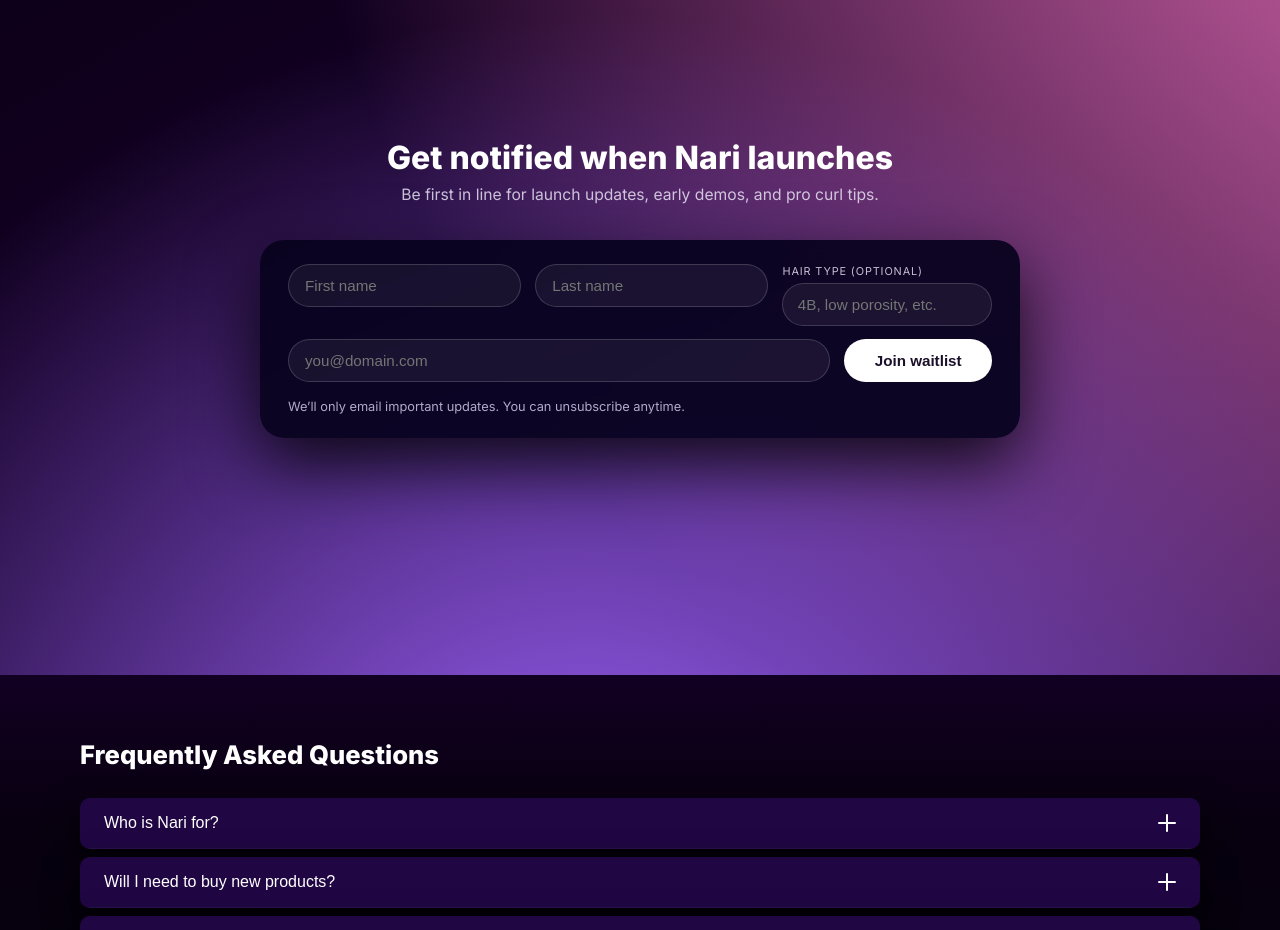
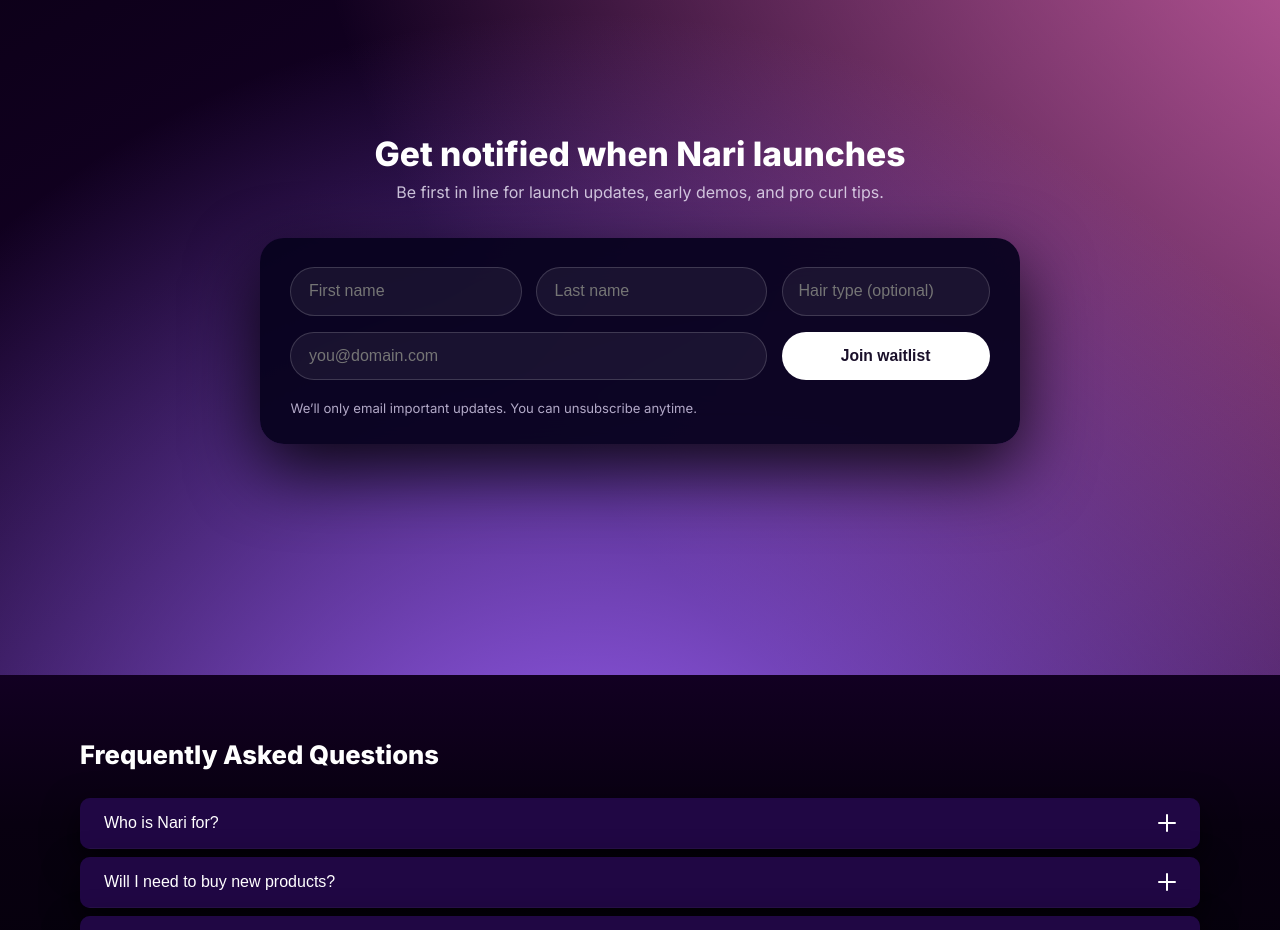
Before and after one commit to urlomar/nari, a React (Vite) app: page / in a window 1280 px wide. Shown: the part 1260-2190 px from the top of the page. Built offline with nearby package versions, Linux system fonts and the light colour scheme.

Commit message:
bigger cta form

```diff
--- a/src/components/CTA.tsx
+++ b/src/components/CTA.tsx
@@ -133,14 +133,14 @@
             </div>
 
             <div className={s.fieldGroupSmall}>
-              <label className={s.label} htmlFor="hairType">
+              <label className="sr-only" htmlFor="hairType">
                 Hair type (optional)
               </label>
               <input
                 id="hairType"
                 name="hairType"
                 type="text"
-                placeholder="4B, low porosity, etc."
+                placeholder="Hair type (optional)"
                 value={hairType}
                 onChange={(e) => setHairType(e.target.value)}
                 disabled={loading}
--- a/src/styles/CTA.module.css
+++ b/src/styles/CTA.module.css
@@ -40,13 +40,13 @@
 }
 
 .wrap h2 {
-  font-size: 2rem;
+  font-size: 2.1rem;
   margin-bottom: 0.5rem;
 }
 
 .copy {
   margin: 0;
-  font-size: 0.98rem;
+  font-size: 1rem;
   color: rgba(245, 240, 255, 0.8);
 }
 
@@ -58,11 +58,11 @@
 
   background: rgba(8, 3, 30, 0.94);
   border-radius: 24px;
-  padding: 1.5rem 1.75rem;
+  padding: 1.8rem 1.9rem;
 
   display: flex;
   flex-direction: column;
-  gap: 0.85rem;
+  gap: 1rem;
 
   backdrop-filter: blur(22px);
   box-shadow: 0 26px 70px rgba(0, 0, 0, 0.85);
@@ -72,17 +72,12 @@
 .row {
   display: grid;
   gap: 0.9rem;
-}
-
-/* Row 1: first | last | hair type */
-.row:first-of-type {
   grid-template-columns: minmax(0, 1fr) minmax(0, 1fr) minmax(0, 0.9fr);
 }
 
-/* Row 2: email | button */
-.row:last-of-type {
-  grid-template-columns: minmax(0, 2.2fr) auto;
-  align-items: stretch;
+/* Row 2 specific layout: email spans first two columns */
+.fieldGroupWide {
+  grid-column: 1 / span 2;
 }
 
 /* field groups */
@@ -101,8 +96,8 @@
   border: 1px solid rgba(255, 255, 255, 0.16);
   background: rgba(255, 255, 255, 0.06);
   color: #ffffff;
-  padding: 0.75rem 1rem;
-  font-size: 0.95rem;
+  padding: 0.9rem 1.1rem;
+  font-size: 1rem;
   outline: none;
   transition:
     border-color 140ms ease-out,
@@ -110,18 +105,8 @@
     box-shadow 140ms ease-out;
 }
 
-/* Hair type label inline above the smaller pill */
-.label {
-  font-size: 0.68rem;
-  text-transform: uppercase;
-  letter-spacing: 0.08em;
-  margin-bottom: 0.3rem;
-  color: rgba(244, 236, 255, 0.8);
-  text-align: left;
-}
-
 .fieldGroupSmall input {
-  padding-inline: 0.9rem;
+  padding-inline: 1rem;
 }
 
 /* focus states */
@@ -133,8 +118,10 @@
   box-shadow: 0 0 0 1px rgba(251, 182, 255, 0.7);
 }
 
-/* button aligned to the right of email, same height as inputs */
+/* button aligned to the third column, same visual height as inputs */
 .button {
+  grid-column: 3;
+
   align-self: stretch;
   border-radius: 999px;
   border: none;
@@ -143,7 +130,7 @@
   background: #ffffff;
   color: #1a102a;
   font-weight: 600;
-  font-size: 0.95rem;
+  font-size: 0.98rem;
   cursor: pointer;
   white-space: nowrap;
 
@@ -181,14 +168,14 @@
 /* helper text + error */
 .help {
   margin: 0.2rem 0 0;
-  font-size: 0.8rem;
+  font-size: 0.82rem;
   color: rgba(235, 226, 255, 0.75);
   text-align: left;
 }
 
 .error {
   margin: 0.4rem 0 0;
-  font-size: 0.82rem;
+  font-size: 0.86rem;
   color: #ffd0dc;
   text-align: left;
 }
@@ -204,12 +191,16 @@
     border-radius: 20px;
   }
 
-  .row:first-of-type,
-  .row:last-of-type {
+  .row {
     grid-template-columns: minmax(0, 1fr);
   }
 
+  .fieldGroupWide {
+    grid-column: auto;
+  }
+
   .button {
+    grid-column: auto;
     margin-top: 0.1rem;
     width: 100%;
   }
```
